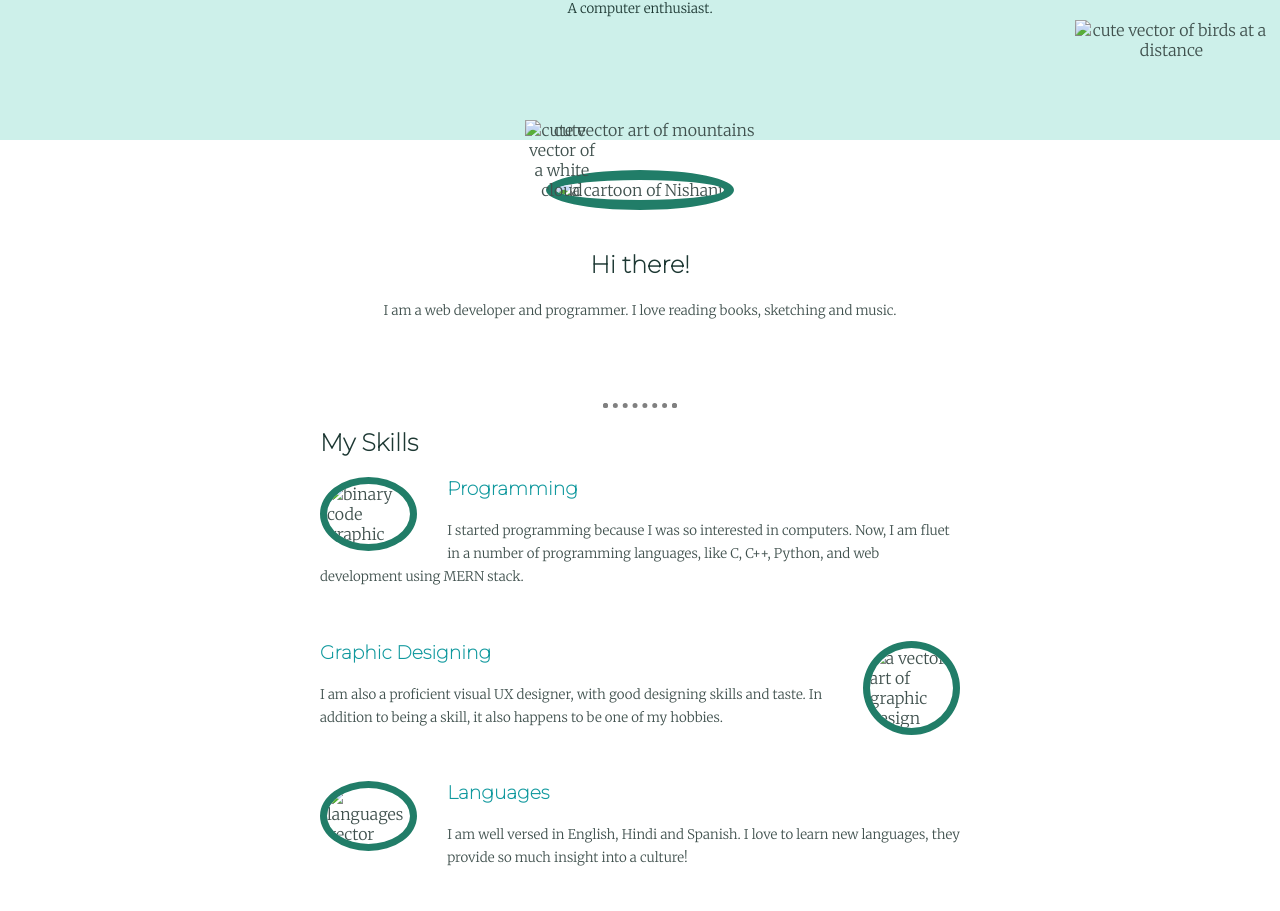
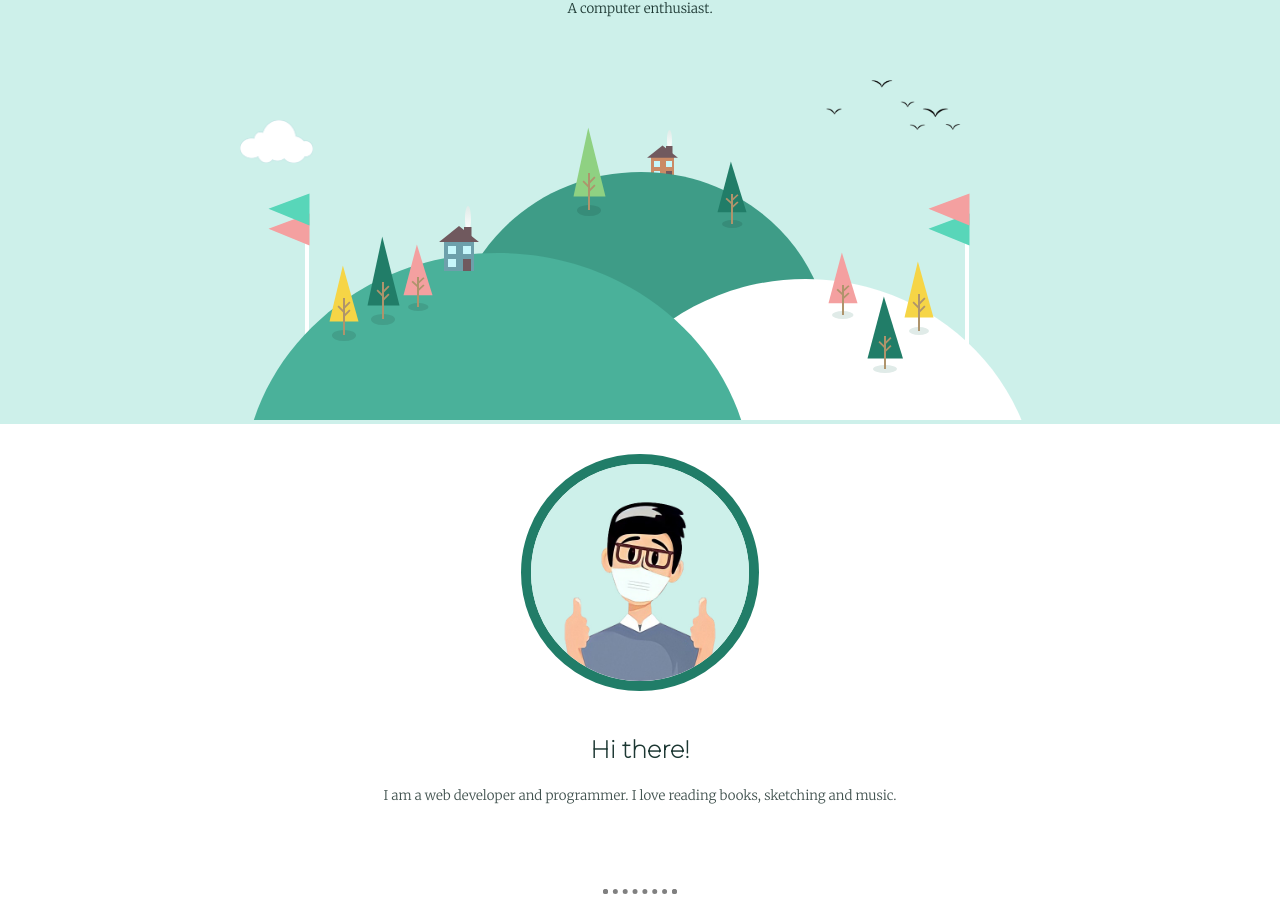
Before and after one commit to ola-nishant/My-Site, a plain HTML site: page index.html in a window 1280 px wide. Shown: the part 221-1132 px from the top of the page. Drawn offline with Linux system fonts and the light colour scheme; files that its build step writes are made by us from their sources.

Commit message:
Update index.html

```diff
--- a/index.html
+++ b/index.html
@@ -5,8 +5,8 @@
   <title>Nishant Ola</title>
   <meta charset='utf-8'>
   <meta content="About Nishant">
-  <link rel="stylesheet" href="CSS/styles.css">
-  <link rel="icon" type="image" href="images/favicon.ico">
+  <link rel="stylesheet" href="styles.css">
+  <link rel="icon" type="image" href="favicon.ico">
   <link rel="preconnect" href="https://fonts.googleapis.com">
   <link rel="preconnect" href="https://fonts.gstatic.com" crossorigin>
   <link
@@ -22,18 +22,18 @@
     </div>
 
     <div class="mountains">
-      <img class="topMountain" src="images/mountains/white-cloud.png" alt="cute vector of a white cloud" width="73px"
+      <img class="topMountain" src="white-cloud.png" alt="cute vector of a white cloud" width="73px"
         height="auto">
-      <img class="birds" src="images/mountains/birds copy.png" alt="cute vector of birds at a distance" width="15%"
+      <img class="birds" src="birds copy.png" alt="cute vector of birds at a distance" width="15%"
         height="auto">
-      <img class="mountains" src="images/mountains/land.svg" alt="cute vector art of mountains">
-      <img class="lowerMountain" src="images/mountains/white-cloud.png" alt="cute vector of a white cloud" width="110px"
+      <img class="mountains" src="land.svg" alt="cute vector art of mountains">
+      <img class="lowerMountain" src="white-cloud.png" alt="cute vector of a white cloud" width="110px"
         height="auto">
     </div>
   </div>
   <div class="middle-container">
     <div class="profile">
-      <img class="NishantCartoon" src="images/boy .jpg" alt="a cartoon of Nishant">
+      <img class="NishantCartoon" src="boy .jpg" alt="a cartoon of Nishant">
       <h2>Hi there!</h2>
       <p>I am a web developer and programmer. I love reading books, sketching and music.</p>
       <br><br><br>
@@ -42,21 +42,21 @@
     <div class="skills" width="50%">
       <h2>My Skills</h2>
       <div class="skill-row">
-        <img class="code" src="images/binary-code.png" alt="binary code graphic">
+        <img class="code" src="binary-code.png" alt="binary code graphic">
         <h3>Programming</h3>
         <p>I started programming because I was so interested in computers. Now, I am fluet in a number of programming
           languages, like C, C++, Python, and web development using MERN stack.</p>
       </div>
       <br>
       <div class="skill-row">
-        <img class="design" src="Images/design.png" alt="a vector art of graphic design">
+        <img class="design" src="design.png" alt="a vector art of graphic design">
         <h3>Graphic Designing</h3>
         <p>I am also a proficient visual UX designer, with good designing skills and taste. In addition to being a
           skill, it also happens to be one of my hobbies.</p>
       </div>
       <br>
       <div class="skill-row">
-        <img class="languages" src="images/languages.png" alt="languages vector">
+        <img class="languages" src="languages.png" alt="languages vector">
         <h3>Languages</h3>
         <p>I am well versed in English, Hindi and Spanish. I love to learn new languages, they provide so much insight into a culture!</p>
       </div>
```
